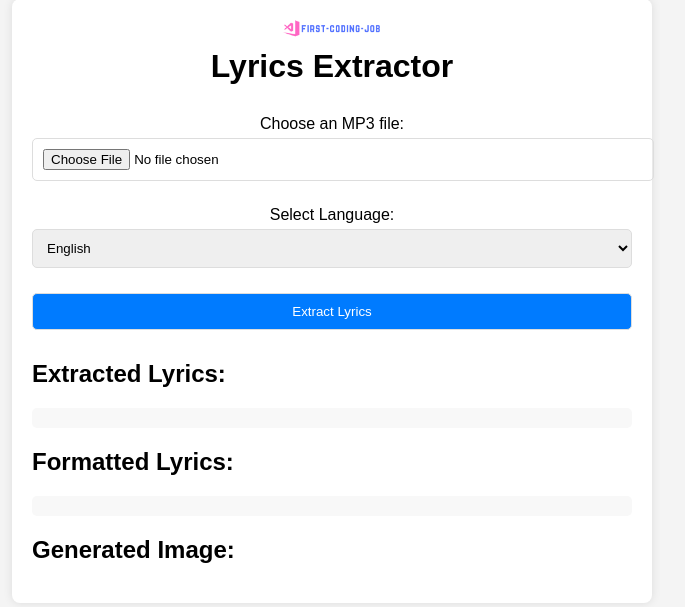
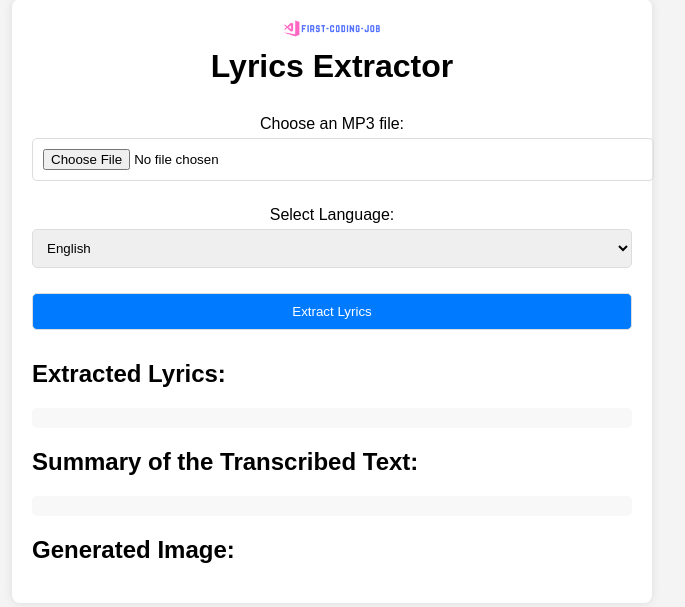
Before and after one commit to zakariyahali/lyrics-extract-final, a FastAPI app: page / in a window 1280 px wide. Shown: the part 99-706 px from the top of the page, without its empty margins (308-993 px from the left). Run offline with FastAPI, Linux system fonts and the light colour scheme.

Commit message:
completed version

```diff
--- a/main.py
+++ b/main.py
@@ -11,10 +11,12 @@ from PIL import Image
 from dotenv import load_dotenv
 import logging
 import speech_recognition as sr
+import openai
 import requests
 
 # Load environment variables
 load_dotenv()
+openai.api_key = os.getenv("OPENAI_API_KEY")
 
 # Initialize the app
 app = FastAPI()
@@ -37,6 +39,10 @@ app.add_middleware(
     allow_headers=["*"],
 )
 
+# Ensure the converted_files directory exists
+if not os.path.exists('converted_files'):
+    os.makedirs('converted_files')
+
 # Models
 class LyricsPayload(BaseModel):
     lyrics: str
@@ -48,36 +54,60 @@ def convert_mp3_to_wav(mp3_path, wav_path):
     audio.export(wav_path, format="wav")
     logging.info(f"Converted MP3 to WAV: {wav_path}")
 
-def transcribe_audio_to_text(wav_path, language='en-US'):
-    """Transcribe audio file to text using Google's speech recognition."""
-    recognizer = sr.Recognizer()
-    with sr.AudioFile(wav_path) as source:
-        audio_data = recognizer.record(source)
-        try:
-            text = recognizer.recognize_google(audio_data, language=language)
-            return text
-        except sr.UnknownValueError:
-            logging.error("Could not understand the audio")
-            return "Sorry, could not understand the audio."
-        except sr.RequestError as e:
-            logging.error(f"Recognition request failed: {e}")
-            return f"Could not request results; {e}"
+def split_audio(wav_path, chunk_length_ms=60000):
+    """Split audio file into chunks of specified length (default is 60 seconds)."""
+    audio = AudioSegment.from_wav(wav_path)
+    chunks = [audio[i:i+chunk_length_ms] for i in range(0, len(audio), chunk_length_ms)]
+    return chunks
 
-def extract_lyrics_from_mp3(mp3_path, language='en-US'):
-    """Extract lyrics from an MP3 file."""
-    # Define paths
-    wav_path = mp3_path.replace(".mp3", ".wav")
+def transcribe_audio_chunk(chunk, chunk_index):
+    """Transcribe a single audio chunk using OpenAI's API."""
+    chunk_path = f"chunk_{chunk_index}.wav"
+    chunk.export(chunk_path, format="wav")
 
-    # Convert MP3 to WAV
-    convert_mp3_to_wav(mp3_path, wav_path)
+    try:
+        with open(chunk_path, 'rb') as audio_file:
+            response = openai.Audio.transcribe(
+                model="whisper-1",
+                file=audio_file
+            )
+            text = response['text']
+    except Exception as e:
+        logging.error(f"An error occurred with chunk {chunk_index}: {e}")
+        text = ""
+    finally:
+        os.remove(chunk_path)  # Clean up the chunk file after processing
+    return text
 
-    # Transcribe audio to text
-    if os.path.exists(wav_path):
-        lyrics = transcribe_audio_to_text(wav_path, language)
-        os.remove(wav_path)  # Clean up the WAV file after processing
-        return lyrics
-    else:
-        return "Failed to convert MP3 to WAV."
+def transcribe_wav_to_text(wav_path):
+    """Transcribe WAV file to text using OpenAI's API by splitting into chunks."""
+    chunks = split_audio(wav_path)
+    full_text = ""
+
+    for i, chunk in enumerate(chunks):
+        chunk_text = transcribe_audio_chunk(chunk, i)
+        full_text += chunk_text + " "
+
+    logging.info(f"Transcribed Text: {full_text.strip()}")
+    return full_text.strip()
+
+async def summarize_text(text):
+    """Summarize the transcribed text using OpenAI's GPT model."""
+    try:
+        response = openai.ChatCompletion.create(
+            model="gpt-3.5-turbo",
+            messages=[
+                {"role": "system", "content": "You are a helpful assistant."},
+                {"role": "user", "content": f"Summarize the following text in one sentence: {text}"}
+            ]
+        )
+        summary = response.choices[0].message['content'].strip()
+        logging.info(f"Generated summary: {summary}")
+        return summary
+    except Exception as e:
+        logging.error(f"An error occurred during text summarization: {e}")
+        return "Summary generation failed."
+
 
 # Routes
 @app.get("/", response_class=HTMLResponse)
@@ -95,37 +125,50 @@ async def create_upload_file(file: UploadFile = File(...), language: str = Form(
     with open(file_location, "wb+") as file_object:
         file_object.write(file.file.read())
 
-    # Extract lyrics from the uploaded file
-    lyrics = extract_lyrics_from_mp3(file_location, language)
-    return {"lyrics": lyrics}
+    # Convert MP3 to WAV
+    wav_file_location = f"converted_files/{file.filename.replace('.mp3', '.wav')}"
+    convert_mp3_to_wav(file_location, wav_file_location)
 
-@app.post("/reformat_lyrics/")
-async def reformat_lyrics(payload: LyricsPayload):
-    lyrics = payload.lyrics
-    formatted_lyrics = lyrics.replace("\n", " ").strip()
-    return {"formatted_lyrics": formatted_lyrics}
+    # Extract lyrics from the converted WAV file
+    lyrics = transcribe_wav_to_text(wav_file_location)
+
+    # Clean up the uploaded MP3 file
+    os.remove(file_location)
+
+    # Summarize the transcribed text
+    summary = await summarize_text(lyrics)
+
+    return {"lyrics": lyrics, "summary": summary}
 
 @app.post("/generate_image/")
 async def generate_image(payload: LyricsPayload):
     try:
         api_key = os.getenv("OPENAI_API_KEY")
         if not api_key:
+            logging.error("API key not found.")
             raise HTTPException(status_code=500, detail="API key not found.")
 
-        chatgpt_url = "https://api.openai.com/v1/images/generations"
+        dalle_url = "https://api.openai.com/v1/images/generations"
 
         headers = {
             "Authorization": f"Bearer {api_key}",
             "Content-Type": "application/json"
         }
 
+        prompt = f"Generate an image based on this text summary: {payload.lyrics}"
+        if len(prompt) > 1000:
+            prompt = prompt[:1000]  # Truncate the prompt if it's longer than 1000 characters
+
         data = {
-            "prompt": payload.lyrics,
+            "prompt": prompt,
             "size": "1024x1024",
             "n": 1
         }
 
-        response = requests.post(chatgpt_url, headers=headers, json=data)
+        logging.info(f"Sending request to OpenAI API with data: {data}")
+        response = requests.post(dalle_url, headers=headers, json=data)
+        logging.info(f"OpenAI API response status: {response.status_code}")
+        logging.info(f"OpenAI API response content: {response.text}")
         response.raise_for_status()
 
         image_url = response.json()['data'][0]['url']
@@ -139,9 +182,11 @@ async def generate_image(payload: LyricsPayload):
         image_path = os.path.join("media", "generated_image.png")
         image.save(image_path)
 
+        logging.info(f"Image saved at: {image_path}")
         return {"image_path": image_path}
 
     except requests.exceptions.RequestException as e:
+        logging.error(f"Request exception: {e}")
         raise HTTPException(status_code=500, detail=str(e))
 
 @app.get("/media/generated_image.png")
--- a/requirements.txt
+++ b/requirements.txt
@@ -9,4 +9,4 @@ requests==2.28.1
 Jinja2==3.1.2
 watchdog==2.2.1
 python-multipart
-openai==0.28.0
+openai==0.28
--- a/templates/index.html
+++ b/templates/index.html
@@ -31,10 +31,11 @@
             <div id="result">
                 <h2>Extracted Lyrics:</h2>
                 <pre id="lyrics"></pre>
-                <h2>Formatted Lyrics:</h2>
-                <pre id="formatted-lyrics"></pre>
+                <h2>Summary of the Transcribed Text:</h2>
+                <pre id="summary"></pre>
                 <h2>Generated Image:</h2>
-                <img id="generated-image" src="" alt="Generated Image" style="display: none;">
+                <img id="generated-image" src="" alt="Generated Image" style="display: none; max-width: 100%; height: auto;">
+                <p id="image-caption" style="display: none;">This is the image inspired by the lyrics</p>
             </div>
         </main>
     </div>
@@ -54,29 +55,24 @@
                     contentType: false,
                     success: function(response){
                         $('#lyrics').text(response.lyrics);
+                        $('#summary').text(response.summary);
 
-                        // Reformat lyrics
+                        // Generate image
                         $.ajax({
-                            url: '/reformat_lyrics/',
+                            url: '/generate_image/',
                             type: 'POST',
                             contentType: 'application/json',
-                            data: JSON.stringify({ lyrics: response.lyrics }),
-                            success: function(data){
-                                $('#formatted-lyrics').text(data.formatted_lyrics);
-
-                                // Generate image
-                                $.ajax({
-                                    url: '/generate_image/',
-                                    type: 'POST',
-                                    contentType: 'application/json',
-                                    data: JSON.stringify({ lyrics: data.formatted_lyrics }),
-                                    success: function(imageResponse){
-                                        $('#generated-image').attr('src', '/media/generated_image.png');
-                                        $('#generated-image').show();
-                                    }
-                                });
+                            data: JSON.stringify({ lyrics: response.summary }),
+                            success: function(imageResponse){
+                                $('#generated-image').attr('src', '/media/generated_image.png');
+                                $('#generated-image').show();
+                                $('#image-caption').show();
                             }
                         });
+                    },
+                    error: function(xhr, status, error) {
+                        $('#lyrics').text('Error extracting lyrics: ' + xhr.responseText);
+                        $('#summary').text('Error generating summary.');
                     }
                 });
             });
```
Also changed, not shown: readme.txt, 1 other file.
